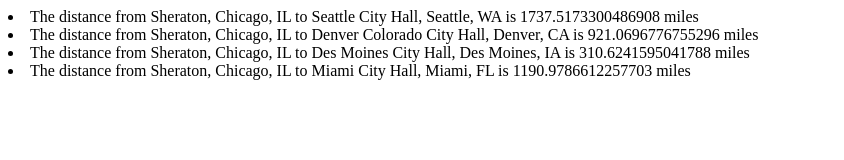
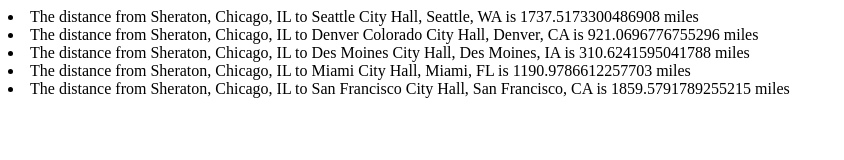
Before and after one commit to jalangle/destinations, a plain HTML site: page index.html in a window 1280 px wide. Shown: the whole page, without its empty margins (0-844 px from the left). Drawn offline with Linux system fonts and the light colour scheme.

Commit message:
Automated update of index

```diff
--- a/index.html
+++ b/index.html
@@ -2,3 +2,4 @@
 <li>The distance from Sheraton, Chicago, IL to Denver Colorado City Hall, Denver, CA is 921.0696776755296 miles</li>
 <li>The distance from Sheraton, Chicago, IL to Des Moines City Hall, Des Moines, IA is 310.6241595041788 miles</li>
 <li>The distance from Sheraton, Chicago, IL to Miami City Hall, Miami, FL is 1190.9786612257703 miles</li>
+<li>The distance from Sheraton, Chicago, IL to San Francisco City Hall, San Francisco, CA is 1859.5791789255215 miles</li>
```
